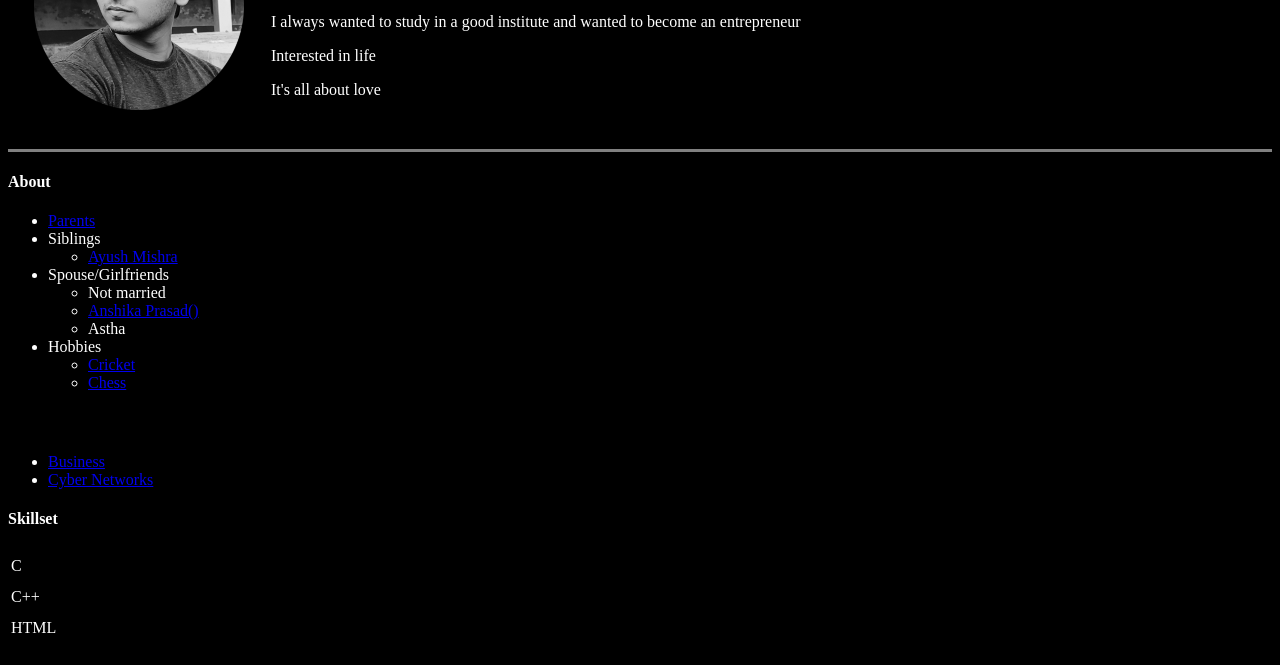
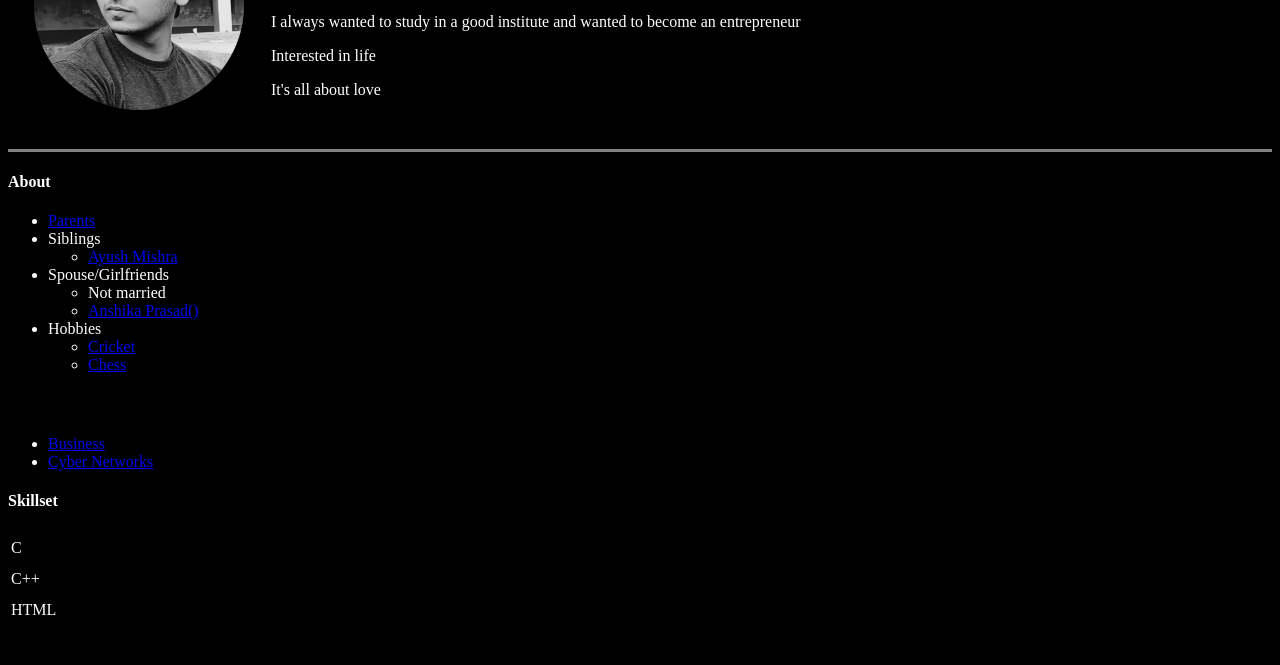
Before and after one commit to harshnmishra01/1st-repo, a plain HTML site: page index.html in a window 1280 px wide. Shown: the part 135-800 px from the top of the page. Drawn offline with Linux system fonts and the light colour scheme.

Commit message:
Update index.html

```diff
--- a/index.html
+++ b/index.html
@@ -30,7 +30,7 @@
             <ul>
               <li style="color:white;">Not married</li>
               <li style="color:white;"><a href="witty.html">Anshika Prasad()</a></li>
-              <li style="color:white;">Astha</li>
+
             </ul>
           <li style="color:white;">Hobbies</li>
             <ul>
```
